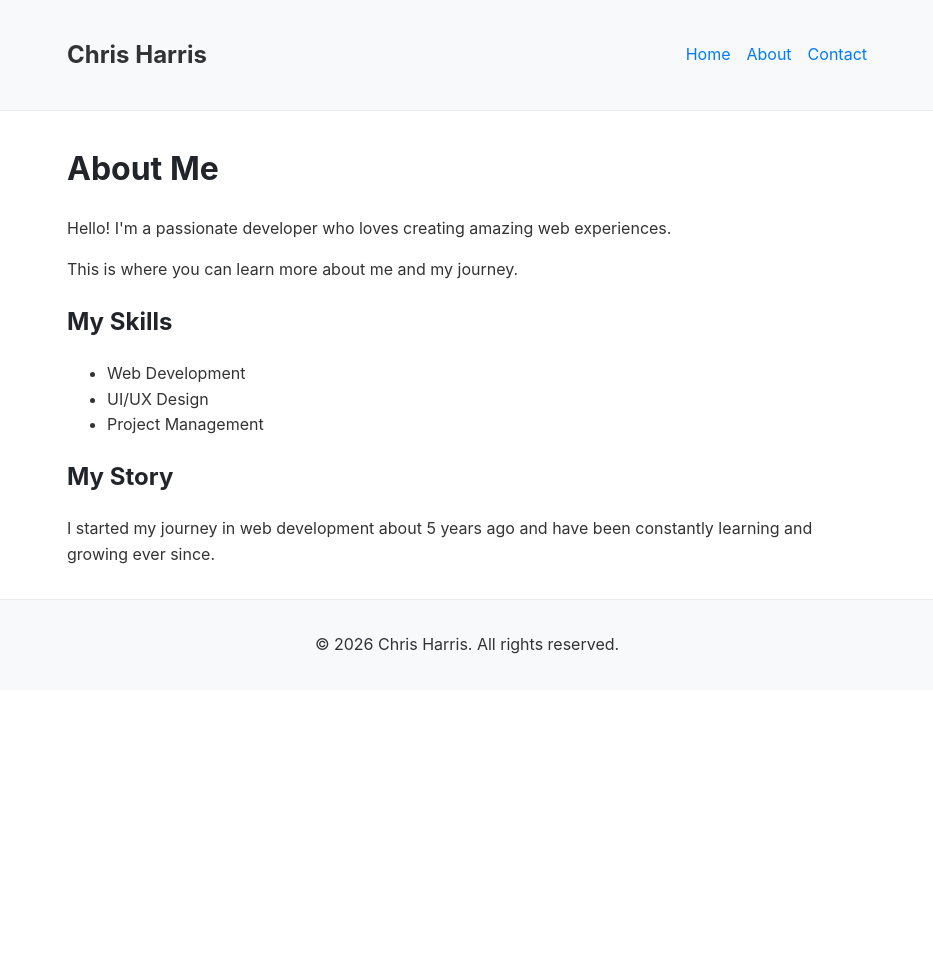
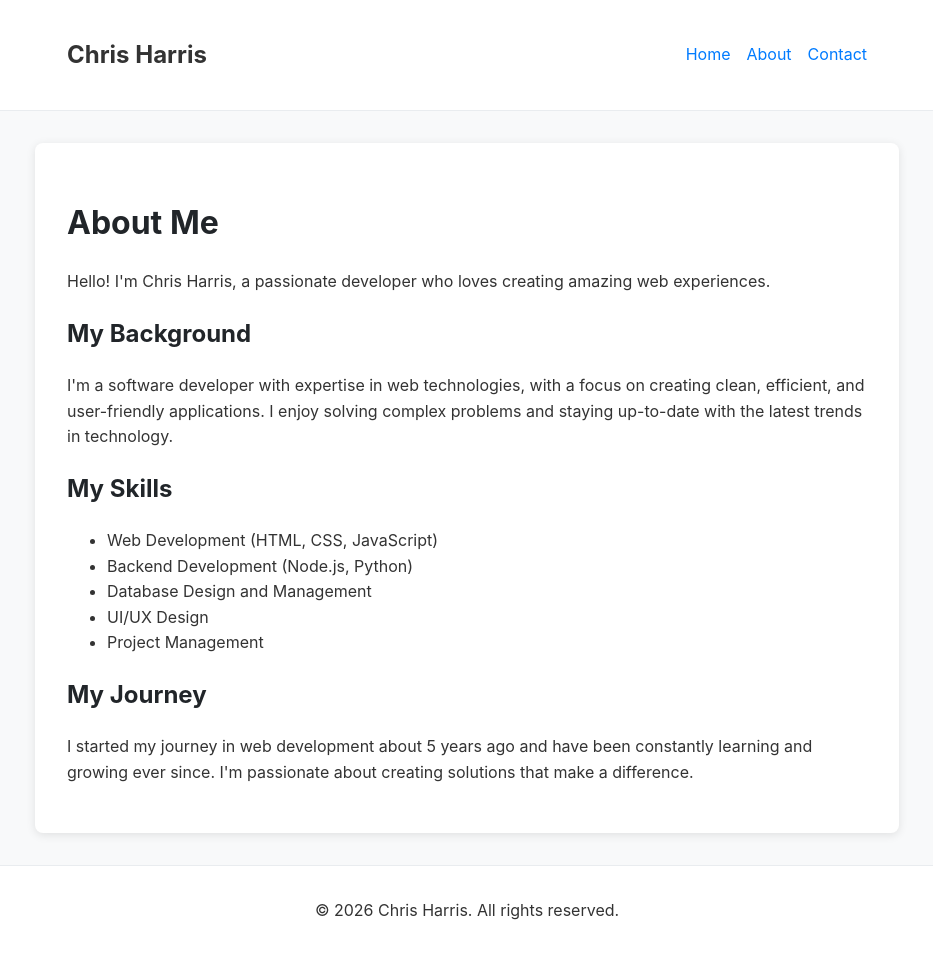
Before and after one commit to loosepin313/loosepin313.github.io, a Jekyll site: the page built from about.md, in a window 1280 px wide. Shown: the whole page, without its empty margins (173-1106 px from the left). Built offline with Jekyll 4.4.1, drawn with Linux system fonts in a browser that asks for light colours; before the commit the page ends 900 px from its top, so only the background shows below that.

Commit message:
new jekyll site

```diff
--- a/_config.yml
+++ b/_config.yml
@@ -2,7 +2,7 @@
 title: Chris Harris
 email: chris.m.harris@gmail.com
 description: >-
-  Just my contact info and a little blog
+  Personal website with about section and blog
 baseurl: ""
 url: "https://loosepin313.github.io"
 twitter_username: dont do twitter
--- a/about.md
+++ b/about.md
@@ -5,20 +5,21 @@ title: About Me
 
 <h1>About Me</h1>
 
-<p>Hello! I'm a passionate developer who loves creating amazing web experiences.</p>
-
-<p>This is where you can learn more about me and my journey.</p>
+<p>Hello! I'm Chris Harris, a passionate developer who loves creating amazing web experiences.</p>
 
 <section>
+    <h2>My Background</h2>
+    <p>I'm a software developer with expertise in web technologies, with a focus on creating clean, efficient, and user-friendly applications. I enjoy solving complex problems and staying up-to-date with the latest trends in technology.</p>
+
     <h2>My Skills</h2>
     <ul>
-        <li>Web Development</li>
+        <li>Web Development (HTML, CSS, JavaScript)</li>
+        <li>Backend Development (Node.js, Python)</li>
+        <li>Database Design and Management</li>
         <li>UI/UX Design</li>
         <li>Project Management</li>
     </ul>
+
+    <h2>My Journey</h2>
+    <p>I started my journey in web development about 5 years ago and have been constantly learning and growing ever since. I'm passionate about creating solutions that make a difference.</p>
 </section>
-
-<section>
-    <h2>My Story</h2>
-    <p>I started my journey in web development about 5 years ago and have been constantly learning and growing ever since.</p>
-</section>
--- a/assets/css/style.css
+++ b/assets/css/style.css
@@ -5,10 +5,11 @@ body {
     color: #333;
     margin: 0;
     padding: 0;
+    background-color: #f8f9fa;
 }
 
 header {
-    background-color: #f8f9fa;
+    background-color: #fff;
     padding: 1rem 0;
     border-bottom: 1px solid #e9ecef;
 }
@@ -47,6 +48,10 @@ main {
     max-width: 800px;
     margin: 2rem auto;
     padding: 0 1rem;
+    background-color: #fff;
+    border-radius: 8px;
+    box-shadow: 0 2px 10px rgba(0,0,0,0.1);
+    padding: 2rem;
 }
 
 h1, h2, h3 {
@@ -73,9 +78,45 @@ h1, h2, h3 {
 }
 
 footer {
-    background-color: #f8f9fa;
+    background-color: #fff;
     text-align: center;
     padding: 1rem 0;
     margin-top: 2rem;
     border-top: 1px solid #e9ecef;
 }
+
+form {
+    margin-top: 1rem;
+}
+
+form p {
+    margin-bottom: 1rem;
+}
+
+form label {
+    display: block;
+    margin-bottom: 0.5rem;
+    font-weight: bold;
+}
+
+form input, form textarea {
+    width: 100%;
+    padding: 0.5rem;
+    border: 1px solid #ced4da;
+    border-radius: 4px;
+    box-sizing: border-box;
+}
+
+form input[type="submit"] {
+    background-color: #007bff;
+    color: white;
+    border: none;
+    padding: 0.75rem 1.5rem;
+    border-radius: 4px;
+    cursor: pointer;
+    font-size: 1rem;
+}
+
+form input[type="submit"]:hover {
+    background-color: #0056b3;
+}
--- /dev/null
+++ b/index.markdown
@@ -0,0 +1,6 @@
+---
+# Feel free to add content and custom Front Matter to this file.
+# To modify the layout, see https://jekyllrb.com/docs/themes/#overriding-theme-defaults
+
+layout: home
+---
--- /dev/null
+++ b/test.html
@@ -0,0 +1 @@
+<h1>Website Test</h1><p>Your site is accessible at: http://localhost:8000</p>
```
Also changed, not shown: 404.html (added, +25 -0 lines), Gemfile (added, +33 -0 lines), _posts/2026-03-28-first-post.md (added, +14 -0 lines), _posts/2026-03-28-welcome-to-jekyll.markdown (added, +29 -0 lines), about.markdown (added, +18 -0 lines), contact.md (+2 -3 lines), index.md (+8 -4 lines), README.md, 1 other file.
